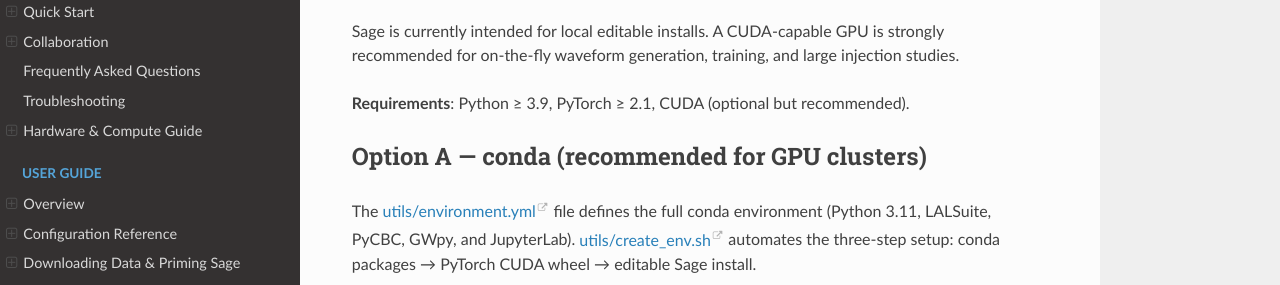
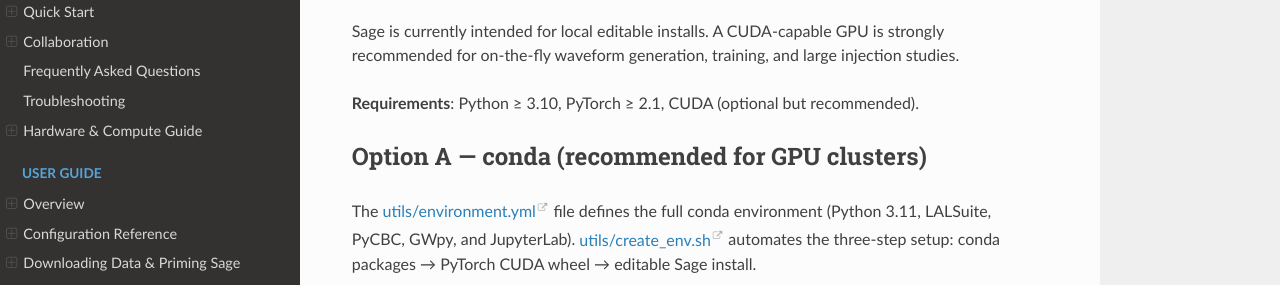
Before and after one commit to nnarenraju/sage, a Sphinx documentation site: the page built from docs/source/installation.rst, in a window 1280 px wide and 900 px high. Shown: the part 140-425 px from the top of the window. Built offline with Sphinx 7.4.7 and the Read the Docs theme 3.1.0, drawn with Linux system fonts in a browser that asks for light colours; pages that are not in the unit, such as notebooks, are missing from menus.

Commit message:
Require Python 3.10

```diff
--- a/docs/source/installation.rst
+++ b/docs/source/installation.rst
@@ -4,7 +4,7 @@
 Sage is currently intended for local editable installs. A CUDA-capable GPU is strongly
 recommended for on-the-fly waveform generation, training, and large injection studies.
 
-**Requirements**: Python ≥ 3.9, PyTorch ≥ 2.1, CUDA (optional but recommended).
+**Requirements**: Python ≥ 3.10, PyTorch ≥ 2.1, CUDA (optional but recommended).
 
 Option A — conda (recommended for GPU clusters)
 ------------------------------------------------
--- a/pyproject.toml
+++ b/pyproject.toml
@@ -11,7 +11,7 @@
   { name = "Narenraju Nagarajan" },
   { name = "Christopher Messenger" },
 ]
-requires-python = ">=3.9"
+requires-python = ">=3.10"
 license = { text = "GPL-3.0-or-later" }
 keywords = [
   "gravitational waves",
@@ -28,7 +28,6 @@
   "Intended Audience :: Science/Research",
   "License :: OSI Approved :: GNU General Public License v3 or later (GPLv3+)",
   "Programming Language :: Python :: 3",
-  "Programming Language :: Python :: 3.9",
   "Programming Language :: Python :: 3.10",
   "Programming Language :: Python :: 3.11",
   "Programming Language :: Python :: 3.12",
```
Also changed, not shown: README.md (+1 -1 lines).
